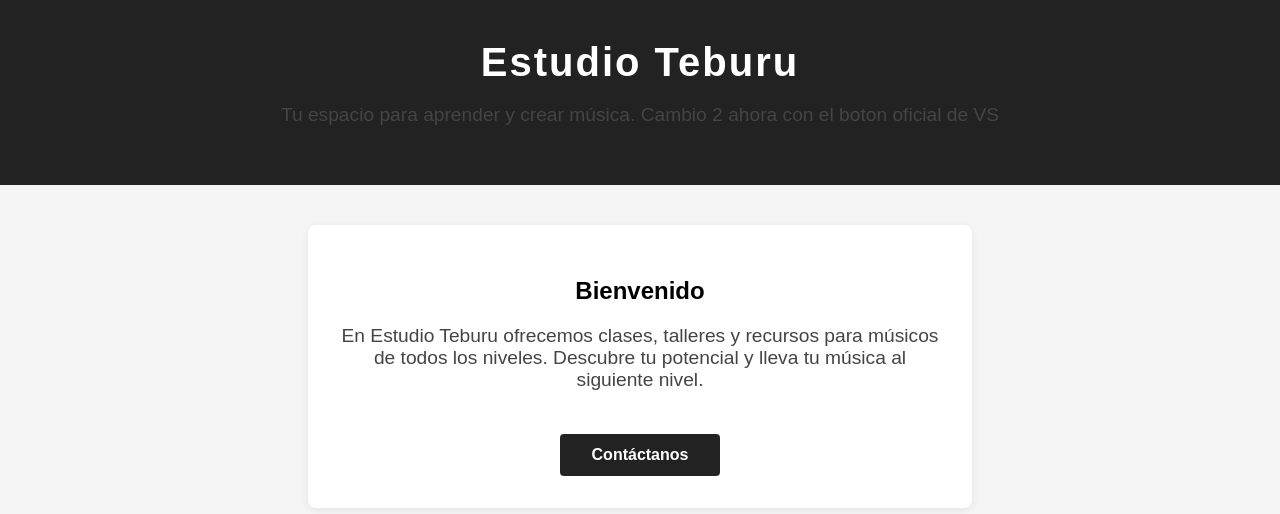
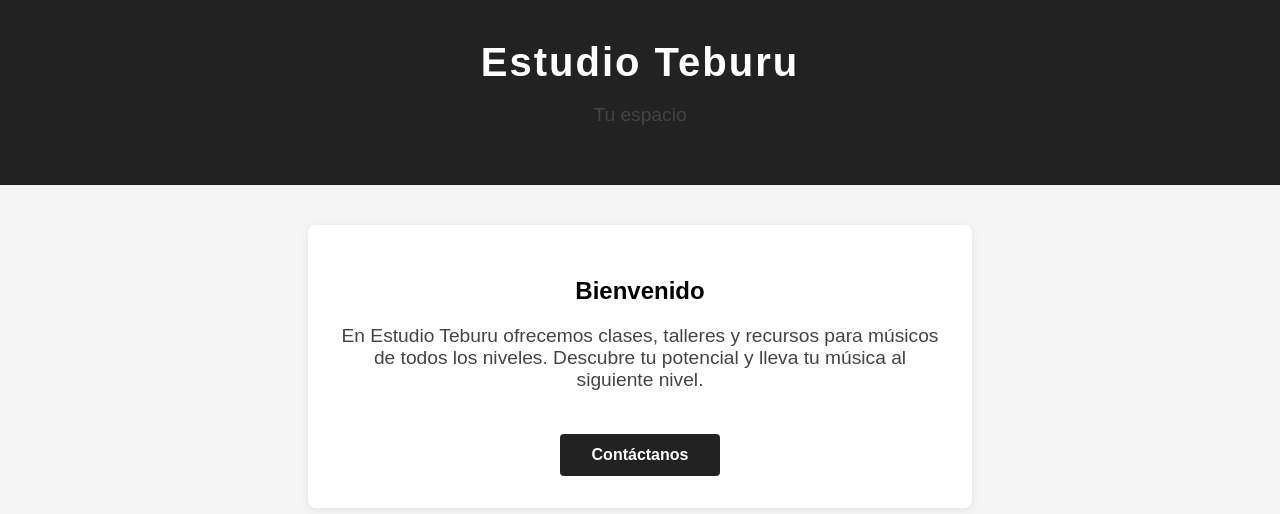
Before and after one commit to Dieguinsky/teburu, a plain HTML site: page index.html in a window 1280 px wide. Drawn offline with Linux system fonts and the light colour scheme.

Commit message:
mamahuebo

```diff
--- a/index.html
+++ b/index.html
@@ -54,7 +54,7 @@
 <body>
     <header>
         <h1>Estudio Teburu</h1>
-        <p>Tu espacio para aprender y crear música. Cambio 2 ahora con el boton oficial de VS</p>
+        <p>Tu espacio</p>
     </header>
     <main>
         <h2>Bienvenido</h2>
```
Also changed, not shown: 1 other file.
